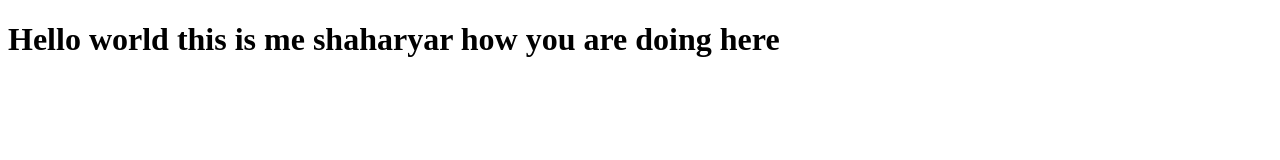
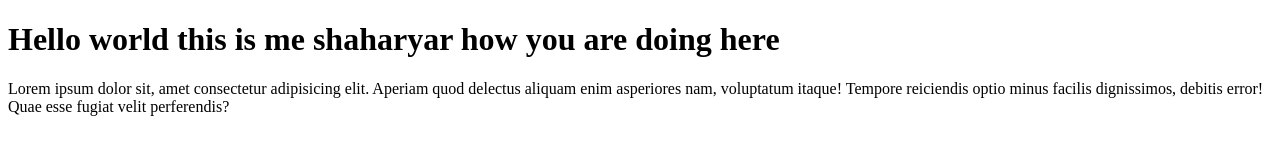
Before and after one commit to Shaharyar-saleem/Bootcamp2020-practice, a plain HTML site: page index.html in a window 1280 px wide. Drawn offline with Linux system fonts and the light colour scheme.

Commit message:
added a paragraph

```diff
--- a/index.html
+++ b/index.html
@@ -7,5 +7,6 @@
 </head>
 <body>
     <h1>Hello world this is me shaharyar how you are doing here</h1>
+    <p>Lorem ipsum dolor sit, amet consectetur adipisicing elit. Aperiam quod delectus aliquam enim asperiores nam, voluptatum itaque! Tempore reiciendis optio minus facilis dignissimos, debitis error! Quae esse fugiat velit perferendis?</p>
 </body>
 </html>
```
